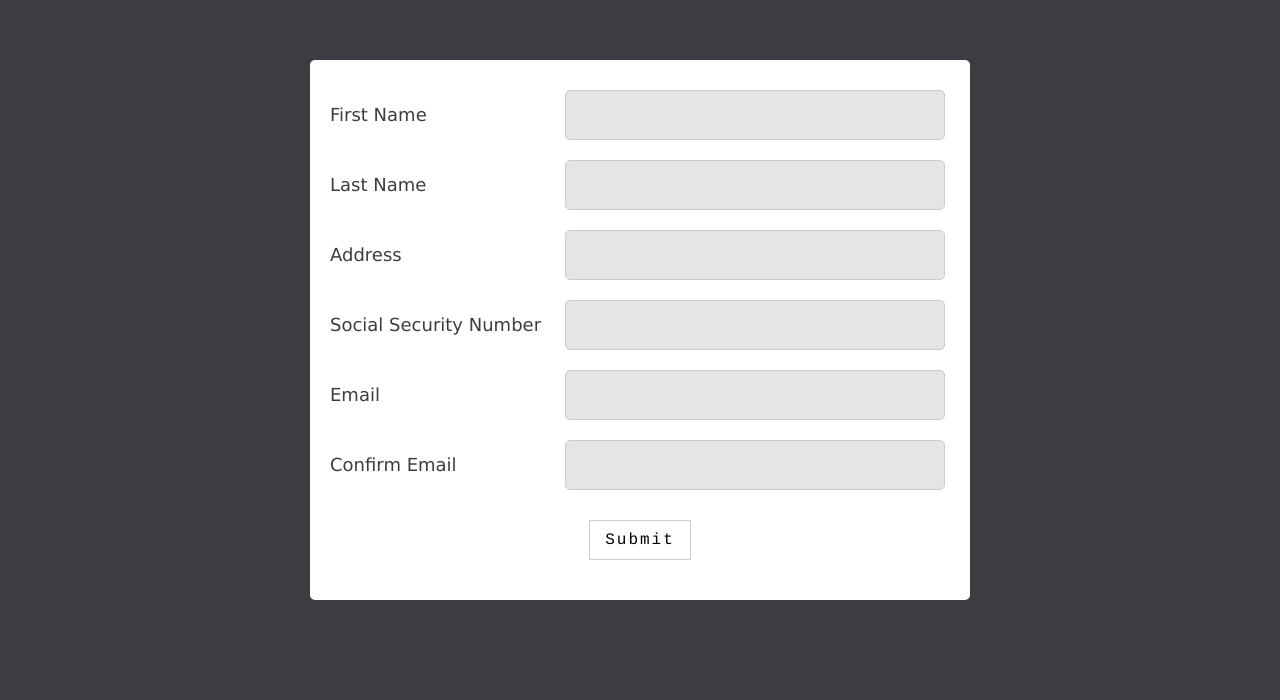
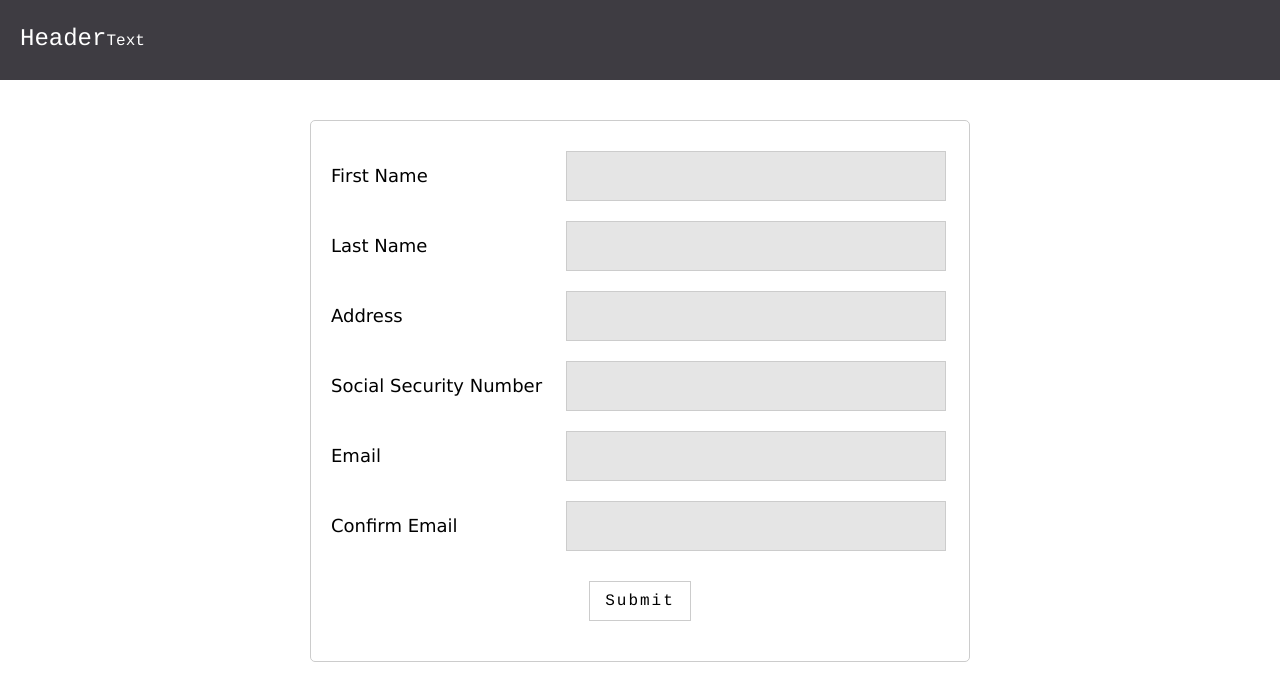
Before and after one commit to gallor/bt-code-challenge, a website: page public/form.html in a window 1280 px wide. Drawn offline with Linux system fonts and the light colour scheme; files that its build step writes are made by us from their sources.

Commit message:
Layout style change, add header

```diff
--- a/public/form.html
+++ b/public/form.html
@@ -5,6 +5,9 @@
     <link href="/stylesheets/styles.css" media="screen, projection" rel="stylesheet" type="text/css" />
 </head>
 	<body>
+    <header>
+        <h1 class="header"><span class="header_logo">Header</span>Text</h1>
+    </header>
         <div class="wrapper">
             <form name="credit-application" class="form" action="/application" method="Post"><!--onsubmit="submitForm(this)" -->
                 <span class="form_input">
--- a/sass/styles.scss
+++ b/sass/styles.scss
@@ -8,25 +8,43 @@
 
 html {
     font-size: 10px;
-    background-color: $dark;
 }
 
 body {
     font-size: $base-font-size;
     line-height: $base-line-height;
     margin: 0;
-    color: $base-textColor;
     width: 100%;
     height: 100%;
     min-width: 30rem;
     font-family: Verdana, arial, sans-serif;
 }
 
+header {
+    background-color: $base-textColor;
+    height: 8rem;
+    width: 100%;
+    color: $white;
+    font-family: Courier, sans-serif;
+    display: table;
+    padding: 0 2rem;
+}
+
+.header {
+    display: table-cell;
+    vertical-align: middle;
+
+    &_logo {
+        font-size: 2.4rem;
+    }
+}
+
+
 .wrapper {
     margin: 0 auto;
     max-width: 70rem;
     height: auto;
-    margin-top: 6rem;
+    margin-top: 4rem;
 }
 
 .form {
@@ -37,6 +55,8 @@ body {
     position: relative;
     height: auto;
     min-height: 54rem;
+    border: 1px solid $base-border-color;
+
 
     &_input {
         display: block;
@@ -57,7 +77,6 @@ body {
         outline: none;
         border: 1px solid $medium-grey;
         background-color: $light-grey;
-        @include border-radius(0.5rem);
         @extend %standard-transition;
 
         &.error {
```
Also changed, not shown: public/stylesheets/styles.css.
